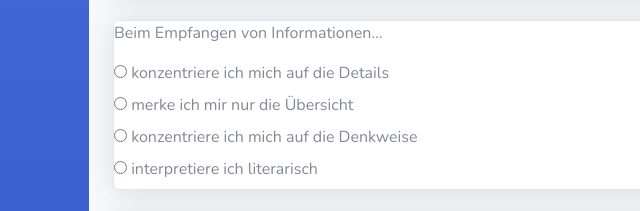
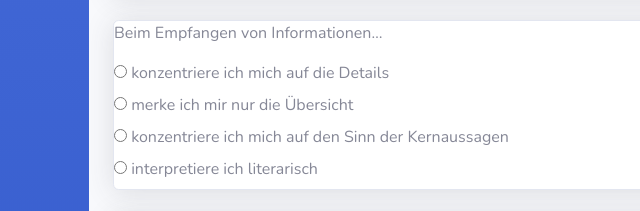
Before and after one commit to pascwin/teamfinder, a website with bundled scripts: page fragebogen2.html in a window 1280 px wide. Shown: the part 940-1151 px from the top of the page, 135-775 px from the left. Built offline with nearby package versions, Linux system fonts and the light colour scheme.

Commit message:
korrektur

```diff
--- a/fragebogen2.html
+++ b/fragebogen2.html
@@ -373,7 +373,7 @@
                                 <label for="vi">merke ich mir nur die Übersicht</label>
                                 <br>
                                 <input type="radio" id="ae" name="Zahlmethode" value="AmericanExpress">
-                                <label for="ae">konzentriere ich mich auf die Denkweise</label>
+                                <label for="ae">konzentriere ich mich auf den Sinn der Kernaussagen</label>
                                 <br>
                                 <input type="radio" id="ae" name="Zahlmethode" value="AmericanExpress">
                                 <label for="ae">interpretiere ich literarisch</label>
```
